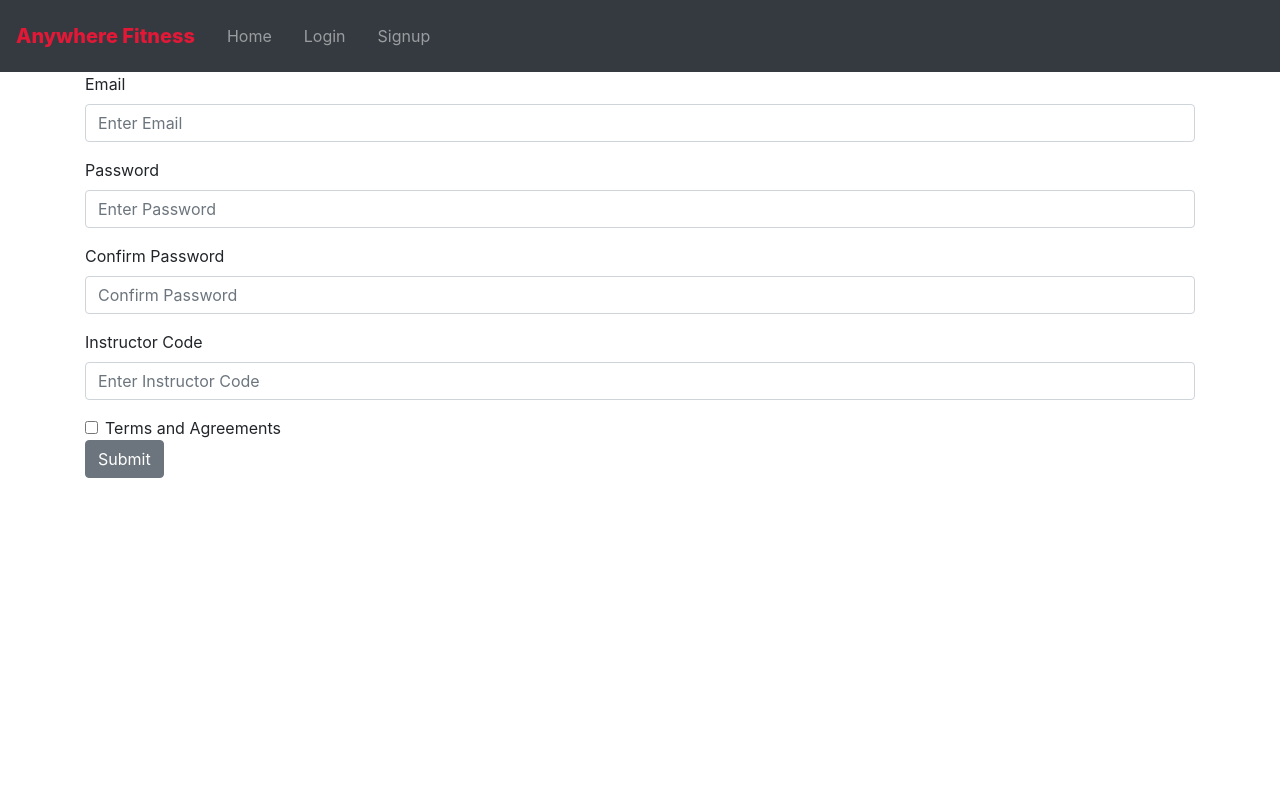
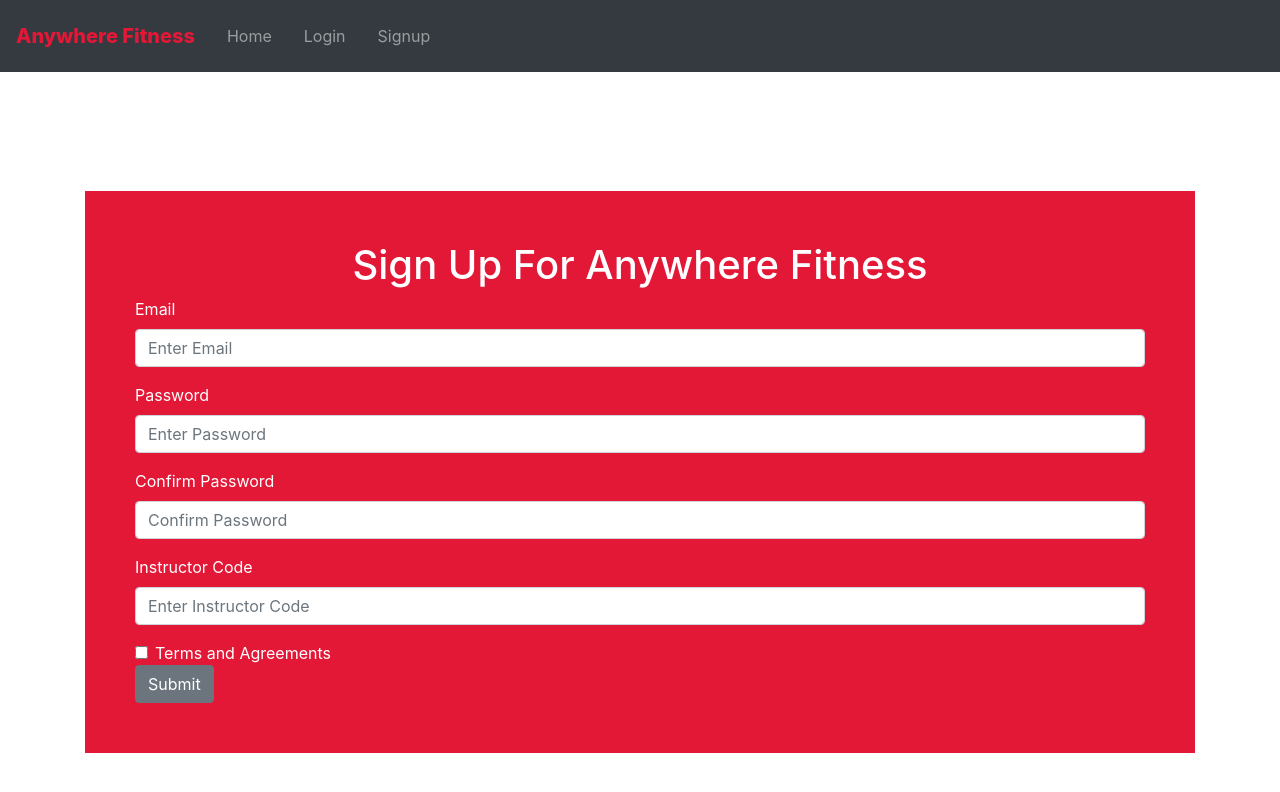
Before and after one commit to anywhere-fitness3/frontend, a React (Create React App) app in the folder anywhere-fitness/: page /signup in a window 1280 px wide. Shown: the top 792 px of the page. Built offline with nearby package versions, Linux system fonts and the light colour scheme; the HTML template or start-up script is replaced by a standard one.

Commit message:
Styled both forms

```diff
--- a/anywhere-fitness/src/App.css
+++ b/anywhere-fitness/src/App.css
@@ -24,3 +24,25 @@
   border: #e31837 2px solid;
   margin: 0 1%;
 }
+
+.form-container {
+  height: 100vh;
+  display: flex;
+  flex-direction: column;
+  justify-content: center;
+}
+
+.form {
+  background: #e31837;
+  padding: 50px;
+}
+
+.form-label {
+  color: white;
+}
+
+.form-heading {
+  display: flex;
+  justify-content: center;
+  color: white;
+}
--- a/anywhere-fitness/src/components/Form/LoginForm.js
+++ b/anywhere-fitness/src/components/Form/LoginForm.js
@@ -3,10 +3,13 @@ import { Container, Button, Form, FormGroup, Label, Input } from "reactstrap";
 
 function LoginForm() {
   return (
-    <Container>
-      <Form>
+    <Container className="form-container">
+      <Form className="form">
+        <h1 className="form-heading">Log In to Your Account</h1>
         <FormGroup>
-          <Label for="exampleEmail">Email</Label>
+          <Label className="form-label" for="exampleEmail">
+            Email
+          </Label>
           <Input
             type="email"
             name="email"
@@ -15,7 +18,9 @@ function LoginForm() {
           />
         </FormGroup>
         <FormGroup>
-          <Label for="examplePassword">Password</Label>
+          <Label className="form-label" for="examplePassword">
+            Password
+          </Label>
           <Input
             type="password"
             name="password"
@@ -23,7 +28,7 @@ function LoginForm() {
             placeholder="Enter Password"
           />
         </FormGroup>
-        <Button>Login In</Button>
+        <Button>Login</Button>
       </Form>
     </Container>
   );
--- a/anywhere-fitness/src/components/Form/SignUpForm.js
+++ b/anywhere-fitness/src/components/Form/SignUpForm.js
@@ -2,10 +2,13 @@ import React from "react";
 import { Container, Button, Form, FormGroup, Label, Input } from "reactstrap";
 function SignUp() {
   return (
-    <Container>
-      <Form>
+    <Container className="form-container">
+      <Form className="form">
+        <h1 className="form-heading">Sign Up For Anywhere Fitness</h1>
         <FormGroup>
-          <Label for="exampleEmail">Email</Label>
+          <Label className="form-label" for="exampleEmail">
+            Email
+          </Label>
           <Input
             type="email"
             name="email"
@@ -14,7 +17,9 @@ function SignUp() {
           />
         </FormGroup>
         <FormGroup>
-          <Label for="password">Password</Label>
+          <Label className="form-label" for="password">
+            Password
+          </Label>
           <Input
             type="password"
             name="password"
@@ -23,7 +28,9 @@ function SignUp() {
           />
         </FormGroup>
         <FormGroup>
-          <Label for="confirmPassword">Confirm Password</Label>
+          <Label className="form-label" for="confirmPassword">
+            Confirm Password
+          </Label>
           <Input
             type="password"
             name="password"
@@ -32,7 +39,9 @@ function SignUp() {
           />
         </FormGroup>
         <FormGroup>
-          <Label for="instructorCode">Instructor Code</Label>
+          <Label className="form-label" for="instructorCode">
+            Instructor Code
+          </Label>
           <Input
             type="password"
             name="password"
@@ -41,7 +50,7 @@ function SignUp() {
           />
         </FormGroup>
         <FormGroup check>
-          <Label check>
+          <Label className="form-label" check>
             <Input type="checkbox" /> Terms and Agreements
           </Label>
         </FormGroup>
```
